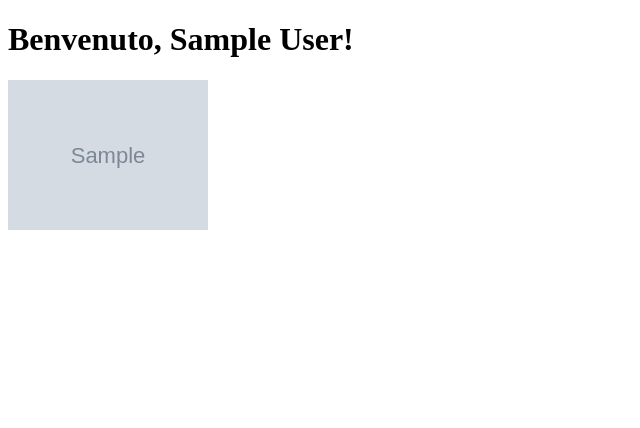
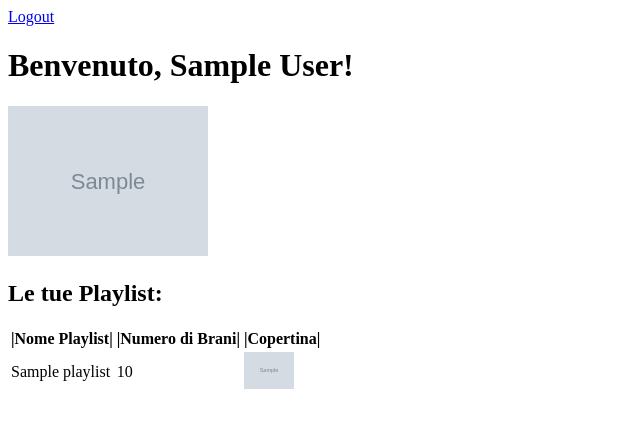
Before and after one commit to Zheng-Fabio/ZHENG_FABIO_GP, a Flask app: template templates/home.html in a window 1280 px wide. Shown: the top 428 px of the page, without its empty margins (0-640 px from the left). Run offline with Flask 3, Linux system fonts and the light colour scheme; the template is opened without the code that fills it: most values are stand-ins (such as "Sample title", 1, 10 or a date in 2020); grey boxes marked "Sample" are stand-in pictures.

Commit message:
Spotify 2

```diff
--- a/app.py
+++ b/app.py
@@ -14,7 +14,8 @@ sp_oauth = SpotifyOAuth(
     client_id=SPOTIFY_CLIENT_ID,
     client_secret=SPOTIFY_CLIENT_SECRET,
     redirect_uri=SPOTIFY_REDIRECT_URI,
-    scope="user-read-private" #permessi x informazioni dell'utente
+    scope="user-read-private", #permessi x informazioni dell'utente
+    show_dialog=True #forziamo la richiesta di inserire new credenziali
 )
 @app.route('/')
 def login():
@@ -31,10 +32,17 @@ def home():
     token_info = session.get('token_info', None) #recupero token sissione (salvato prima)
     if not token_info:
         return redirect(url_for('login'))
+
+
     sp = spotipy.Spotify(auth=token_info['access_token']) #usiamo il token per ottenere i dati del profilo
     user_info = sp.current_user()
+    playlists = sp.current_user_playlists() #sempre tramite il token sp preso prima
+    playlists_info = playlists['items'] #prendiamo solo la lista delle playlist
     print(user_info) #capiamo la struttura di user_info per usarle nel frontend
-    return render_template('home.html', user_info=user_info) #passo le info utente all'home.html
-#avvio dell'app Flask
+    return render_template('home.html', user_info=user_info, playlists=playlists_info)#avvio dell'app Flask
+@app.route('/logout')
+def logout():
+    session.clear() #cancelliamo l'access token salvato in session
+    return redirect(url_for('login'))
 if __name__ == '__main__':
     app.run(debug=True)
--- a/templates/home.html
+++ b/templates/home.html
@@ -3,11 +3,42 @@
 <head>
 <meta charset="UTF-8">
 <meta name="viewport" content="width=device-width, initial-scale=1.0">
+<title>Profilo Utente</title>
 </head>
 <body>
+    <a href="{{ url_for('logout') }}">Logout</a>
 <h1>Benvenuto, {{ user_info['display_name'] }}!</h1>
 {% if user_info['images'] %}
-<img src="{{ user_info['images'][0]['url'] }}" width="200">
+<img src="{{ user_info['images'][0]['url'] }}" width="200" alt="Immagine profilo">
+{% endif %}
+<h2>Le tue Playlist:</h2>
+{% if playlists %}
+<table>
+<thead>
+<tr>
+<th>|Nome Playlist|</th>
+<th>|Numero di Brani|</th>
+<th>|Copertina|</th>
+</tr>
+</thead>
+<tbody>
+{% for playlist in playlists %}
+<tr>
+<td>{{ playlist['name'] }}</td>
+<td>{{ playlist['tracks']['total'] }}</td>
+<td>
+{% if playlist['images'] %}
+<img src="{{ playlist['images'][0]['url'] }}" width="50" alt="Copertina playlist">
+{% else %}
+Nessuna immagine
+{% endif %}
+</td>
+</tr>
+{% endfor %}
+</tbody>
+</table>
+{% else %}
+<p>Non hai playlist disponibili.</p>
 {% endif %}
 </body>
 </html>
```
